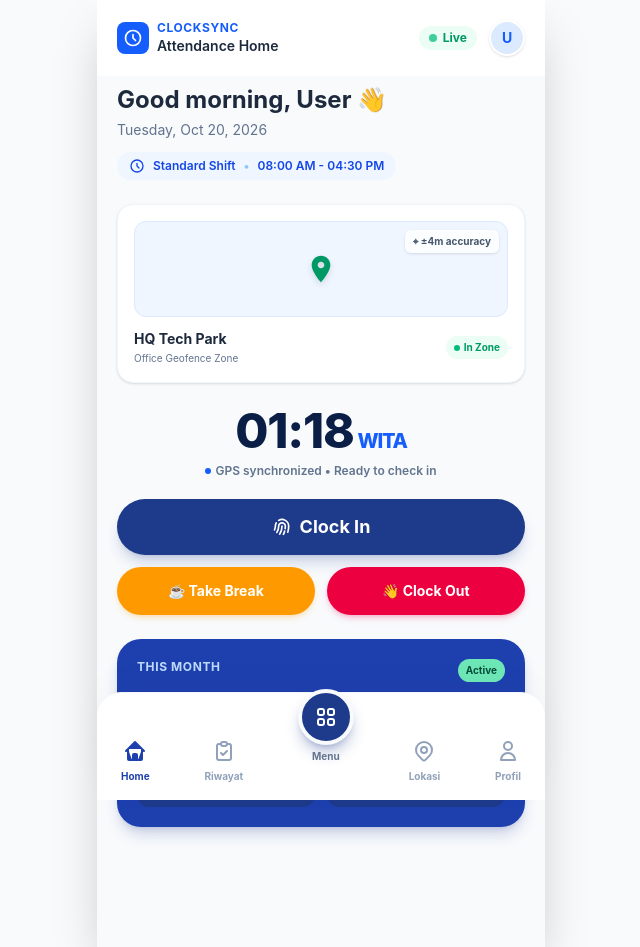
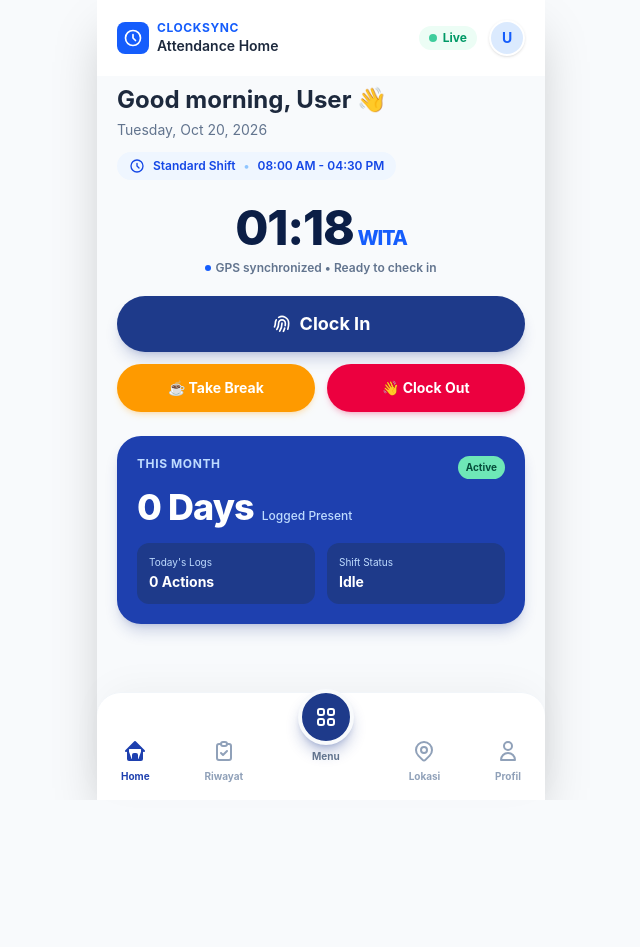
Before and after one commit to Raeliana1407/Absensi-Magang, a React (Vite) app in the folder Frontend/: page /home in a window 1280 px wide. Shown: the whole page, without its empty margins (319-959 px from the left). After the commit the page ends 800 px from the top, so only its background shows below. Built offline with nearby package versions, Linux system fonts and the light colour scheme; no server answers.

Commit message:
hapus map di home

```diff
--- a/Frontend/src/pages/Home.jsx
+++ b/Frontend/src/pages/Home.jsx
@@ -236,27 +236,6 @@ export default function Home() {
           </div>
         </div>
 
-        {/* Map Card */}
-        <div className="bg-white p-4 rounded-2xl shadow-sm border border-slate-100 mb-6">
-          <div className="w-full h-24 bg-blue-50 rounded-xl mb-3 relative overflow-hidden flex items-center justify-center border border-blue-100">
-            <div className="absolute top-2 right-2 bg-white/80 backdrop-blur text-[10px] px-2 py-1 rounded-md text-slate-600 font-bold flex items-center gap-1 shadow-sm">
-              ⌖ ±{accuracy}m accuracy
-            </div>
-            <div className="relative text-emerald-600">
-              <svg className="w-8 h-8 drop-shadow-md" viewBox="0 0 24 24" fill="currentColor"><path d="M12 2C8.13 2 5 5.13 5 9c0 5.25 7 13 7 13s7-7.75 7-13c0-3.87-3.13-7-7-7zm0 9.5c-1.38 0-2.5-1.12-2.5-2.5s1.12-2.5 2.5-2.5 2.5 1.12 2.5 2.5-1.12 2.5-2.5 2.5z"/></svg>
-            </div>
-          </div>
-          <div className="flex justify-between items-center">
-            <div>
-              <h3 className="font-bold text-slate-800 text-sm">HQ Tech Park</h3>
-              <p className="text-[10px] text-slate-500 mt-0.5">Office Geofence Zone</p>
-            </div>
-            <div className="bg-emerald-50 text-emerald-600 px-2 py-1 rounded-full text-[10px] font-bold flex items-center gap-1">
-               <span className="w-1.5 h-1.5 rounded-full bg-emerald-500"></span> In Zone
-            </div>
-          </div>
-        </div>
-
         {/* Clock & Action */}
         <div className="text-center mb-6">
           <div className="text-5xl font-extrabold text-[#0B1E46] tracking-tight">
```
